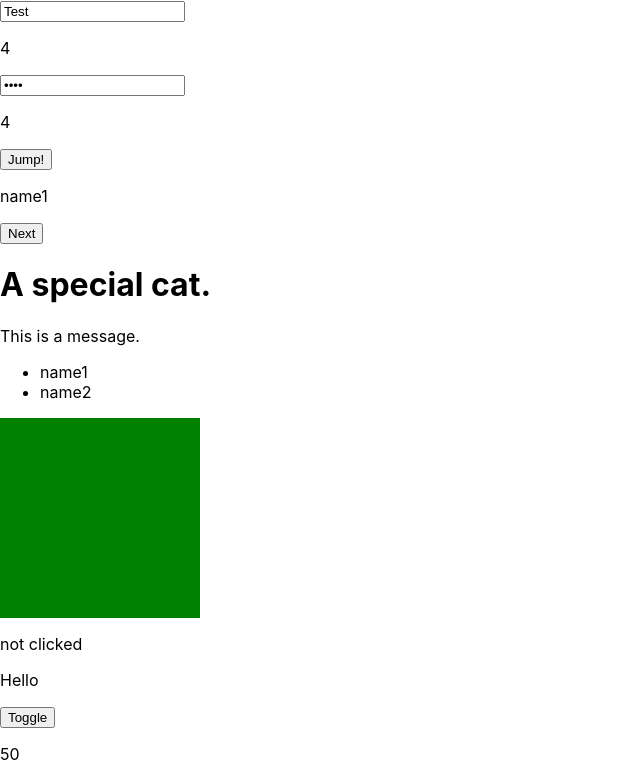
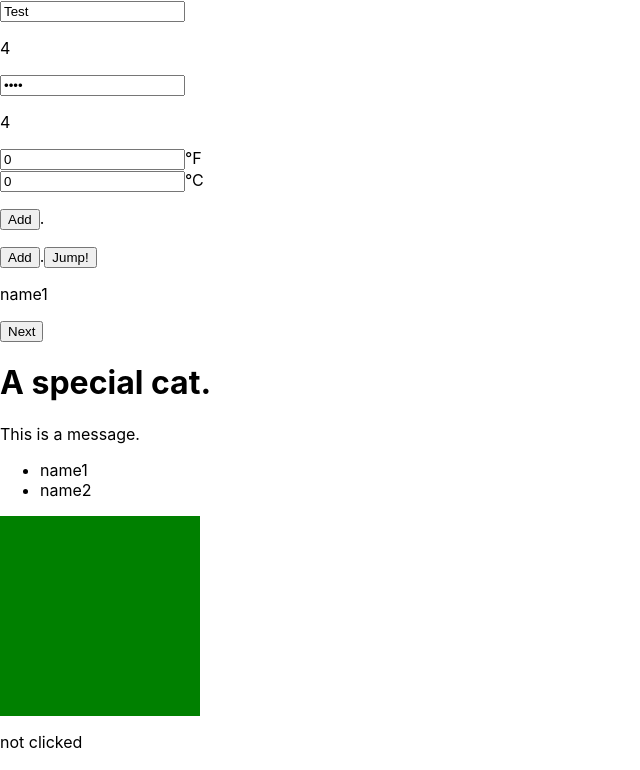
Before and after one commit to Timothy-Merchant/my-first-react-project, a React (Create React App) app in the folder my-first-project/: page / in a window 1280 px wide. Shown: the top 770 px of the page, without its empty margins (0-640 px from the left). Built offline with nearby package versions, Linux system fonts and the light colour scheme.

Commit message:
completed challenge 04

```diff
--- a/my-first-project/src/components/Stuff2.js
+++ b/my-first-project/src/components/Stuff2.js
@@ -1,11 +1,17 @@
 import Length from "./day03components/Length";
 import PasswordStrength from "./day03components/PasswordStrength";
+import TempConverter from "./day03components/TempConverter";
+import List from "./day03components/List";
+import Adder from "./day03components/Adder";
 
 const Stuff2 = () => {
     return (
         <>
             <Length />
             <PasswordStrength />
+            <TempConverter />
+            <List />
+            <Adder />
         </>
     );
 };
--- /dev/null
+++ b/my-first-project/src/components/day03components/Adder.js
@@ -0,0 +1,47 @@
+// Create a <List> component that consists of a <ul>, an <input>, and a <button>Add</button>. When you click the "Add" button, whatever is in the <input> should get added to the <ul>.
+
+import { Component } from "react";
+
+class Adder extends Component {
+
+    constructor(props) {
+
+        super(props);
+
+        this.state = {
+            inputs: [],
+            uniqueID: 0
+        };
+
+        this.handleClick = this.handleClick.bind(this);
+    }
+
+    handleClick(e) {
+
+
+
+        var inputs = [...this.state.inputs];
+        inputs.push(
+            <>
+                <input key={this.state.uniqueID}></input>
+                <br></br>
+            </>
+        );
+        console.log(inputs)
+        this.setState({ inputs, uniqueID: this.state.uniqueID + 1 });
+    }
+
+    render() {
+
+        return (
+            <>
+                <ul>
+                    {this.state.inputs}
+                </ul>
+                <button onClick={this.handleClick}>Add</button>.
+            </>
+        );
+    }
+}
+
+export default Adder;
--- /dev/null
+++ b/my-first-project/src/components/day03components/List.js
@@ -0,0 +1,47 @@
+// Create a <List> component that consists of a <ul>, an <input>, and a <button>Add</button>. When you click the "Add" button, whatever is in the <input> should get added to the <ul>.
+
+import { Component } from "react";
+
+class List extends Component {
+
+    constructor(props) {
+
+        super(props);
+
+        this.state = {
+            inputs: [],
+            uniqueID: 0
+        };
+
+        this.handleClick = this.handleClick.bind(this);
+    }
+
+    handleClick(e) {
+
+
+
+        var inputs = [...this.state.inputs];
+        inputs.push(
+            <>
+                <input key={this.state.uniqueID}></input>
+                <br></br>
+            </>
+        );
+        console.log(inputs)
+        this.setState({ inputs, uniqueID: this.state.uniqueID + 1 });
+    }
+
+    render() {
+
+        return (
+            <>
+                <ul>
+                    {this.state.inputs}
+                </ul>
+                <button onClick={this.handleClick}>Add</button>.
+            </>
+        );
+    }
+}
+
+export default List;
--- /dev/null
+++ b/my-first-project/src/components/day03components/TempConverter.js
@@ -0,0 +1,69 @@
+import { Component } from "react";
+
+// Create a <TempConverter> component. It should have a °F and °C <input>. When you type a number into one <input> it should update the value in the other.
+
+class TempConverter extends Component {
+
+    constructor(props) {
+
+        super(props);
+
+        this.state = {
+            fInput: 0,
+            cInput: 0,
+        };
+
+        this.handleFChange = this.handleFChange.bind(this);
+        this.handleCChange = this.handleCChange.bind(this);
+    }
+
+    handleFChange(e) {
+
+
+        let newEquation = (this.state.fInput - 32) * 5 / 9
+
+        this.setState({
+            fInput: e.currentTarget.value,
+        });
+
+        this.setState({
+            cInput: newEquation
+        })
+
+        console.log(this.state.cInput)
+        console.log(this.state.fInput)
+    }
+
+    handleCChange(e) {
+
+        this.setState({ input: e.currentTarget.value });
+
+        if (this.state.input.length > 16) {
+            this.setState({ backgroundColor: "green" })
+        } else if (this.state.input.length > 9) {
+            this.setState({ backgroundColor: "orange" })
+        } else if (this.state.input.length < 9) {
+            this.setState({ backgroundColor: "red" })
+        }
+
+    }
+
+    render() {
+
+        return (
+            <>
+                <input
+                    onChange={this.handleFChange}
+                    value={this.state.fInput}>
+                </input>°F
+                <br></br>
+                <input
+                    onChange={this.handleCChange}
+                    value={this.state.cInput}>
+                </input>°C
+            </>
+        );
+    }
+}
+
+export default TempConverter;
```
